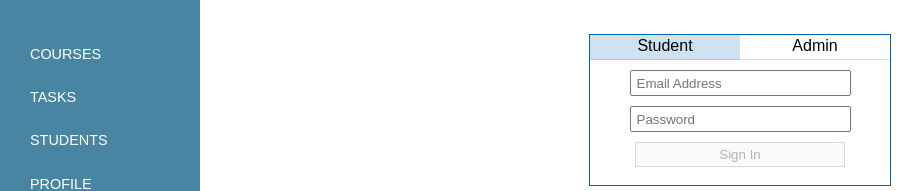
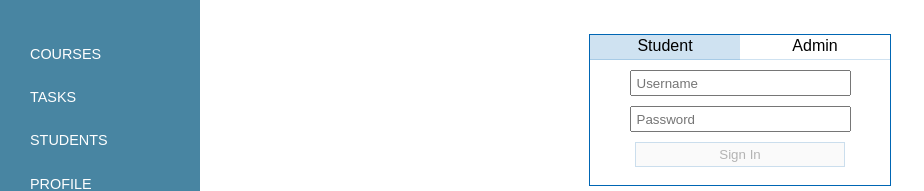
Before and after one commit to SageVanGogt/CodingNomads_LMS_FrontEnd, a React (Create React App) app: page /signin in a window 1280 px wide. Shown: the part 166-357 px from the top of the page, without its empty margins (0-924 px from the left). Built offline with nearby package versions, Linux system fonts and the light colour scheme.

Commit message:
Change sign in values from email to username

```diff
--- a/src/components/LogIn/LogIn.js
+++ b/src/components/LogIn/LogIn.js
@@ -11,7 +11,7 @@ export class LogIn extends Component {
 
     this.state = {
       userbase: 'student',
-      email: '',
+      username: '',
       password: ''
     };
   }
@@ -23,7 +23,7 @@ export class LogIn extends Component {
   onSubmit = async (event) => {
     event.preventDefault();
     const creds = {
-      email: this.state.email,
+      username: this.state.username,
       password: this.state.password
     }
     try {
@@ -40,7 +40,7 @@ export class LogIn extends Component {
     }
 
     this.setState({
-      email: '',
+      username: '',
       password: ''
     });
   }
@@ -77,20 +77,20 @@ export class LogIn extends Component {
         </div>
       </div>;
 
-    const { email, password } = this.state;
+    const { username, password } = this.state;
 
-    const isInvalid = password === '' || email === '';
+    const isInvalid = password === '' || username === '';
 
     return (
       <div className='LogIn'>
         {tabs}
         <form onSubmit={this.onSubmit} className='signIn authentication'>
           <input
-            className='LogIn__email'
-            value={email}
-            onChange={event => this.setState({email: event.target.value})}
+            className='LogIn__username'
+            value={username}
+            onChange={event => this.setState({username: event.target.value})}
             type="text"
-            placeholder="Email Address"
+            placeholder="Username"
           />
           <input
             className='LogIn__password'
```
